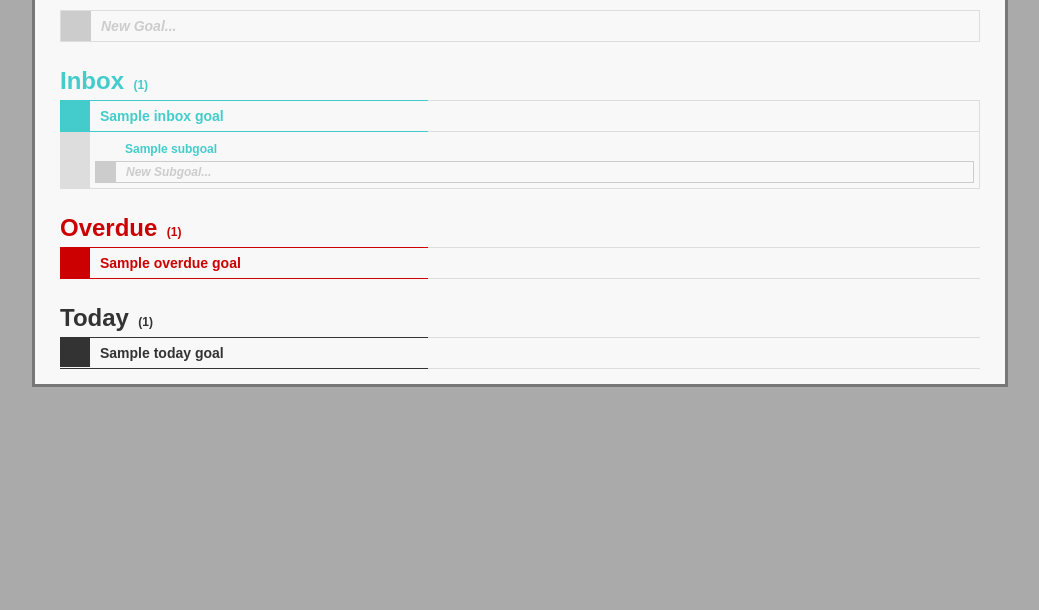
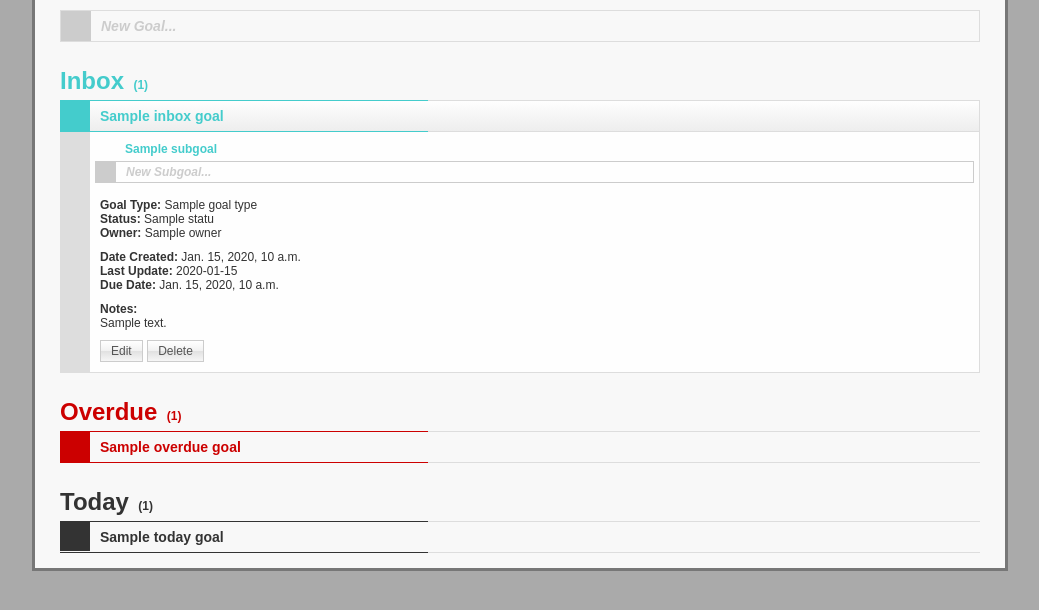
Before and after one commit to tyler-stone/goals_webapp, a Django app: template goals_webapp/templates/home.html in a window 1280 px wide. Shown: the part 72-682 px from the top of the page, without its empty margins (120-1159 px from the left). Run offline with Django 3.2, Linux system fonts and the light colour scheme; the template is opened without the code that fills it: most values are stand-ins (such as "Sample title", 1, 10 or a date in 2020); parts of the project's set-up code (start-up, migrations or seed data) failed here and were passed over.

Commit message:
finished inline goal detail setup

```diff
--- a/goals_mgmt/models.py
+++ b/goals_mgmt/models.py
@@ -1,5 +1,6 @@
 from django.db import models
 from django.contrib.auth.models import User
+from django.forms import ModelForm
 
 class Goal(models.Model):
 	title = models.CharField(max_length=255)
@@ -43,3 +44,8 @@ class GoalType(models.Model):
 
 	def __unicode__(self):
 		return self.title
+
+class GoalForm(ModelForm):
+	class Meta:
+		model=Goal
+		fields = ['title', 'notes', 'status', 'owner', 'date_due']
--- a/goals_webapp/assets/css/main.css
+++ b/goals_webapp/assets/css/main.css
@@ -46,6 +46,12 @@ h3 {
 	margin-left: 5px;
 }
 
+p {
+	margin: 0;
+	font-size: 12px;
+	color: #333;
+}
+
 #make_new {
 	color: #ccc;
 }
@@ -76,9 +82,18 @@ h3 {
 
 .goal_minview {
 	border-right: 1px solid #ddd;
+	background: #ffffff;
+	background: -moz-linear-gradient(top,  #ffffff 0%, #f6f6f6 47%, #ededed 100%);
+	background: -webkit-gradient(linear, left top, left bottom, color-stop(0%,#ffffff), color-stop(47%,#f6f6f6), color-stop(100%,#ededed));
+	background: -webkit-linear-gradient(top,  #ffffff 0%,#f6f6f6 47%,#ededed 100%);
+	background: -o-linear-gradient(top,  #ffffff 0%,#f6f6f6 47%,#ededed 100%);
+	background: -ms-linear-gradient(top,  #ffffff 0%,#f6f6f6 47%,#ededed 100%);
+	background: linear-gradient(to bottom,  #ffffff 0%,#f6f6f6 47%,#ededed 100%);
+	filter: progid:DXImageTransform.Microsoft.gradient( startColorstr='#ffffff', endColorstr='#ededed',GradientType=0 );
 }
 
 .goal_detailview {
+	background-color: #fefefe;
 	border-left: 30px solid #ddd;
 	border-right: 1px solid #ddd;
 	border-bottom: 1px solid #ddd;
@@ -182,3 +197,40 @@ h3 {
 	background-color: #ccc;
 	border:none;
 }
+
+.goal_data {
+	margin: 10px;
+}
+
+.marg_top_10 {
+	margin-top: 10px;
+}
+
+.button {
+	font-size: 12px;
+	display: inline-block;
+	border: 1px solid #ccc;
+	text-align: center;
+	padding: 3px 10px;
+	color: #555;
+
+	background: #ffffff;
+	background: -moz-linear-gradient(top, #ffffff 0%, #f1f1f1 50%, #e1e1e1 51%, #f6f6f6 100%);
+	background: -webkit-gradient(linear, left top, left bottom, color-stop(0%,#ffffff), color-stop(50%,#f1f1f1), color-stop(51%,#e1e1e1), color-stop(100%,#f6f6f6));
+	background: -webkit-linear-gradient(top, #ffffff 0%,#f1f1f1 50%,#e1e1e1 51%,#f6f6f6 100%);
+	background: -o-linear-gradient(top, #ffffff 0%,#f1f1f1 50%,#e1e1e1 51%,#f6f6f6 100%);
+	background: -ms-linear-gradient(top, #ffffff 0%,#f1f1f1 50%,#e1e1e1 51%,#f6f6f6 100%);
+	background: linear-gradient(to bottom, #ffffff 0%,#f1f1f1 50%,#e1e1e1 51%,#f6f6f6 100%);
+	filter: progid:DXImageTransform.Microsoft.gradient( startColorstr='#ffffff', endColorstr='#f6f6f6',GradientType=0 );
+}
+
+.button:hover {
+	background: #f6f6f6;
+	background: -moz-linear-gradient(top, #f6f6f6 0%, #e1e1e1 49%, #f1f1f1 50%, #ffffff 100%);
+	background: -webkit-gradient(linear, left top, left bottom, color-stop(0%,#f6f6f6), color-stop(49%,#e1e1e1), color-stop(50%,#f1f1f1), color-stop(100%,#ffffff));
+	background: -webkit-linear-gradient(top, #f6f6f6 0%,#e1e1e1 49%,#f1f1f1 50%,#ffffff 100%);
+	background: -o-linear-gradient(top, #f6f6f6 0%,#e1e1e1 49%,#f1f1f1 50%,#ffffff 100%);
+	background: -ms-linear-gradient(top, #f6f6f6 0%,#e1e1e1 49%,#f1f1f1 50%,#ffffff 100%);
+	background: linear-gradient(to bottom, #f6f6f6 0%,#e1e1e1 49%,#f1f1f1 50%,#ffffff 100%);
+	filter: progid:DXImageTransform.Microsoft.gradient( startColorstr='#f6f6f6', endColorstr='#ffffff',GradientType=0 );
+}
--- a/goals_webapp/templates/home.html
+++ b/goals_webapp/templates/home.html
@@ -47,7 +47,19 @@
 							<span><i>New Subgoal...</i></span>
 						</div>
 					</div>
-					<div class=""></div>
+					<div class="goal_data">
+						<p><b>Goal Type:</b> {{ x.goal_type.title }}</p>
+						<p><b>Status:</b> {{ x.status.title }}</p>
+						<p><b>Owner:</b> {{ x.owner.get_full_name }}</p>
+						<p class="marg_top_10"><b>Date Created:</b> {{ x.date_created }}</p>
+						<p><b>Last Update:</b> {{ x.last_update }}</p>
+						<p><b>Due Date:</b> {{ x.date_due }}</p>
+						<p class="marg_top_10"><b>Notes:</b><br /> {{ x.notes }}</p>
+						<div class="marg_top_10">
+						<a href="#"><div class="button">Edit</div></a>
+						<a href="#"><div class="button">Delete</div></a>
+						</div>
+					</div>
 				</div>
 				</div>
 			{% endfor %}
```
